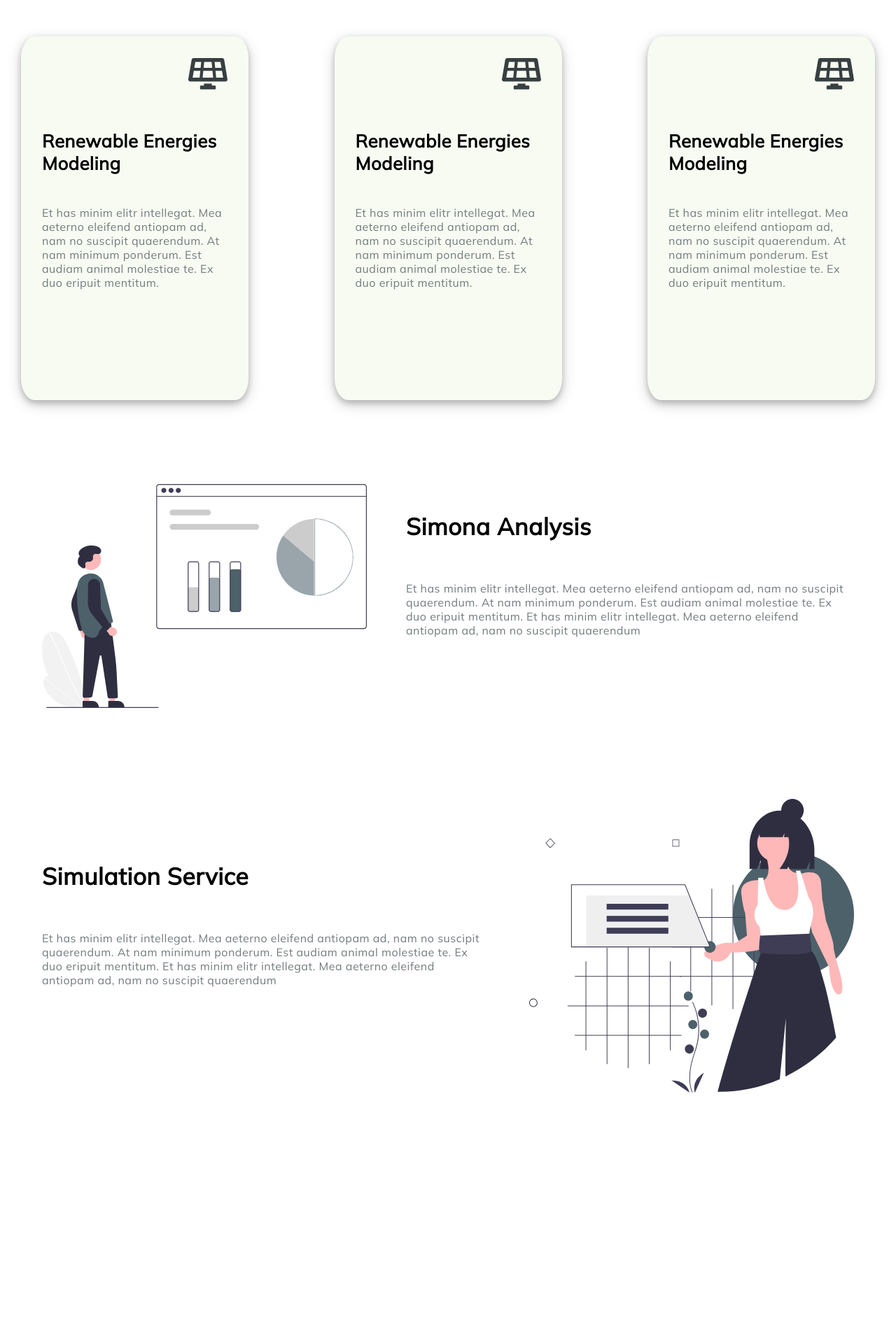
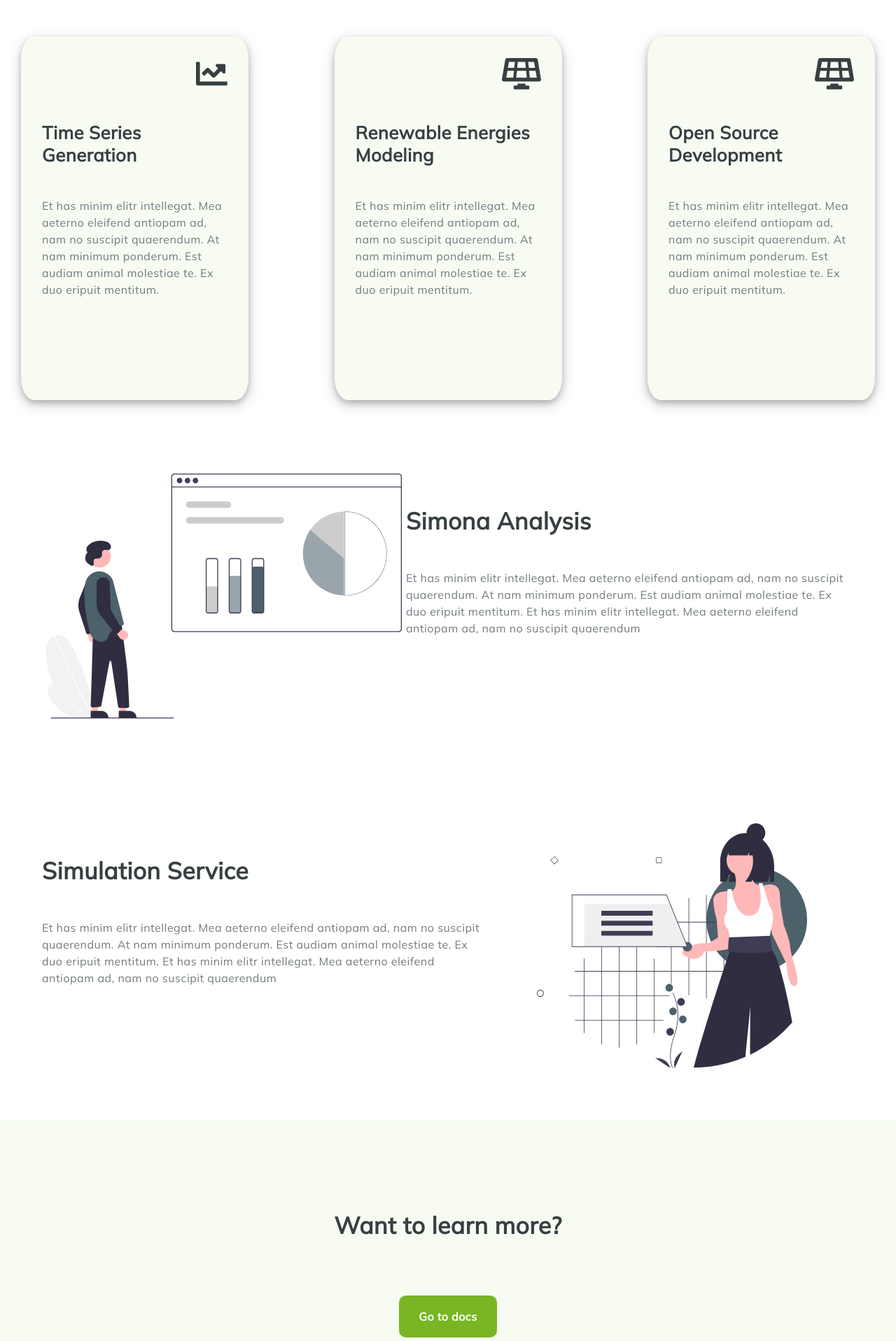
Before and after one commit to ie3-institute/simona-website, a React (Create React App) app: page / in a window 1280 px wide. Shown: the part 880-2797 px from the top of the page at 70% size. Before the commit the page ends 2482 px from the top, so only its background shows below. Built offline with nearby package versions, Linux system fonts and the light colour scheme.

Commit message:
add footer

```diff
--- a/src/GlobalStyle.js
+++ b/src/GlobalStyle.js
@@ -35,17 +35,20 @@ export const GlobalStyle = createGlobalStyle`
     h2 {
       font-size: var(--fontBig);
       font-weight: 600;
+      color: var(--darkGrey);
     }
 
     h3 {
       font-size: var(--fontMedium);
       font-weight: 600;
+      color: var(--darkGrey);
     }
 
     p{
       font-size: 1rem;
       color: var(--lightGrey);
       font-weight: 300;
+      line-height: 1.5rem;
     }
   }
 `;
--- /dev/null
+++ b/src/components/Button/Button.styles.js
@@ -0,0 +1,19 @@
+import styled from 'styled-components';
+
+export const Wrapper = styled.button`
+  background: var(--green);
+  height: 60px;
+  min-width: 140px;
+  border-radius: 10px;
+  color: var(--white);
+  border: 0;
+  font-size: var(--fontSmall);
+  margin: 20px auto;
+  transition: all 0.3s;
+  outline: none;
+  cursor: pointer;
+
+  :hover {
+    opacity: 0.8;
+  }
+`;
--- /dev/null
+++ b/src/components/Button/index.js
@@ -0,0 +1,8 @@
+import React from 'react';
+import { Wrapper } from './Button.styles.js';
+
+const Button = ({ text }) => {
+  return <Wrapper>{text}</Wrapper>;
+};
+
+export default Button;
--- a/src/components/CardSection/index.js
+++ b/src/components/CardSection/index.js
@@ -3,6 +3,7 @@ import { Wrapper, Content, Cards } from './CardSection.styles';
 import Card from '../Card';
 import { FontAwesomeIcon } from '@fortawesome/react-fontawesome';
 import { faSolarPanel } from '@fortawesome/free-solid-svg-icons';
+import { faChartLine } from '@fortawesome/free-solid-svg-icons';
 
 const CardSection = () => {
   return (
@@ -11,8 +12,8 @@ const CardSection = () => {
         <h2> What makes Simona special</h2>
         <Cards>
           <Card
-            icon={<FontAwesomeIcon icon={faSolarPanel} />}
-            heading={'Renewable Energies Modeling'}
+            icon={<FontAwesomeIcon icon={faChartLine} />}
+            heading={'Time Series Generation'}
             paragraph={
               'Et has minim elitr intellegat. Mea aeterno eleifend antiopam ad, nam no suscipit quaerendum. At nam minimum ponderum. Est audiam animal molestiae te. Ex duo eripuit mentitum.'
             }
@@ -26,7 +27,7 @@ const CardSection = () => {
           />
           <Card
             icon={<FontAwesomeIcon icon={faSolarPanel} />}
-            heading={'Renewable Energies Modeling'}
+            heading={'Open Source Development'}
             paragraph={
               'Et has minim elitr intellegat. Mea aeterno eleifend antiopam ad, nam no suscipit quaerendum. At nam minimum ponderum. Est audiam animal molestiae te. Ex duo eripuit mentitum.'
             }
--- /dev/null
+++ b/src/components/Footer/Footer.styles.js
@@ -0,0 +1,14 @@
+import styled from 'styled-components';
+
+export const Wrapper = styled.div`
+  background-color: var(--lightGreen);
+  height: 400px;
+`;
+export const Content = styled.div`
+  margin: 0 auto;
+  padding: 100px 0;
+
+  h2 {
+    margin-bottom: 60px;
+  }
+`;
--- /dev/null
+++ b/src/components/Footer/index.js
@@ -0,0 +1,16 @@
+import React from 'react';
+import Button from '../Button';
+import { Wrapper, Content } from './Footer.styles';
+
+const Footer = () => {
+  return (
+    <Wrapper>
+      <Content>
+        <h2>Want to learn more?</h2>
+        <Button text="Go to docs" />
+      </Content>
+    </Wrapper>
+  );
+};
+
+export default Footer;
--- a/src/components/Section/Section.styles.js
+++ b/src/components/Section/Section.styles.js
@@ -1,7 +1,8 @@
 import styled from 'styled-components';
 
 export const SectionImage = styled.img`
-  width: 40%;
+  height: 70%;
+  margin: auto;
 
   @media screen and (max-width: 768px) {
     flex-direction: column;
@@ -10,7 +11,7 @@ export const SectionImage = styled.img`
   }
 `;
 
-export const SectionText = styled.div`
+export const SectionText = styled.p`
   text-align: left;
   max-width: 640px;
   @media screen and (max-width: 768px) {
--- a/src/pages/index.js
+++ b/src/pages/index.js
@@ -8,6 +8,7 @@ import IMGCharts from '../images/undraw/undraw_charts.svg';
 import IMGServices from '../images/undraw/undraw_services.svg';
 import Section from '../components/Section';
 import CardSection from '../components/CardSection';
+import Footer from '../components/Footer';
 
 const Home = () => {
   const [isOpen, setIsOpen] = useState(false);
@@ -38,6 +39,7 @@ const Home = () => {
           'Et has minim elitr intellegat. Mea aeterno eleifend antiopam ad, nam no suscipit quaerendum. At nam minimum ponderum. Est audiam animal molestiae te. Ex duo eripuit mentitum. Et has minim elitr intellegat. Mea aeterno eleifend antiopam ad, nam no suscipit quaerendum'
         }
       />
+      <Footer />
     </>
   );
 };
```
